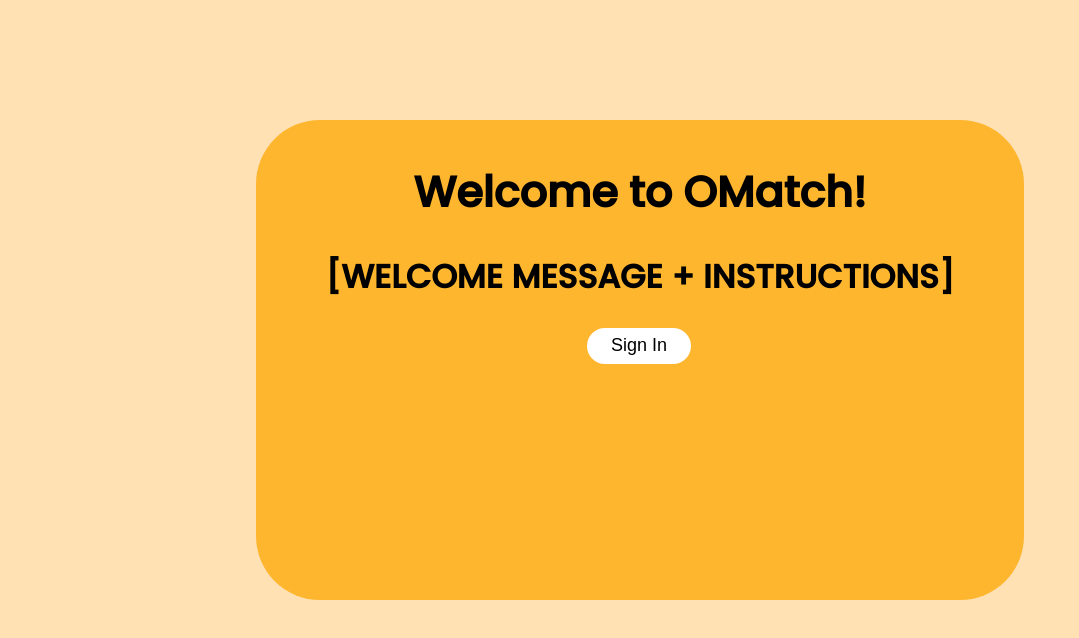
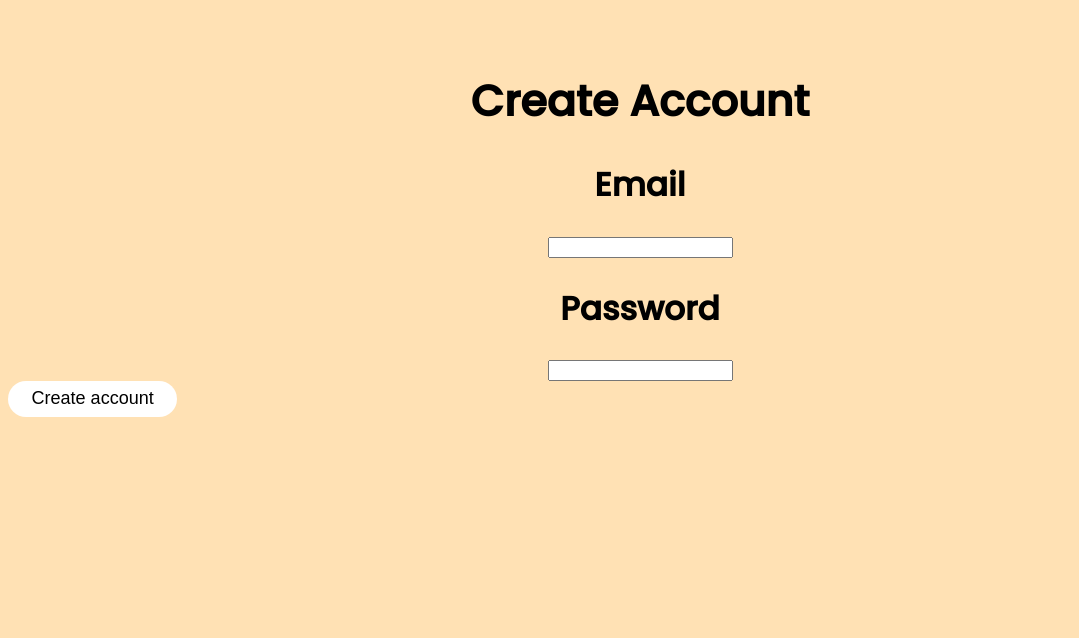
Before and after one commit to jonathanzhou1/OMatch, a React (Vite) app in the folder omatch/: page /create-account in a window 1280 px wide. Shown: the top 638 px of the page, without its empty margins (0-1079 px from the left). Built offline with nearby package versions, Linux system fonts and the light colour scheme; no server answers.

Commit message:
feat: added baseline Google Firebase Authentication to website

```diff
--- a/omatch/package.json
+++ b/omatch/package.json
@@ -10,9 +10,11 @@
     "preview": "vite preview"
   },
   "dependencies": {
+    "firebase": "^10.7.0",
     "playwright": "^1.40.1",
     "react": "^18.2.0",
-    "react-dom": "^18.2.0"
+    "react-dom": "^18.2.0",
+    "react-router-dom": "^6.20.1"
   },
   "devDependencies": {
     "@playwright/test": "^1.40.0",
--- a/omatch/src/components/App.tsx
+++ b/omatch/src/components/App.tsx
@@ -1,9 +1,18 @@
-import LandingPage from "./landing/LandingPage";
+import { BrowserRouter, Routes, Route } from "react-router-dom";
+import LandingPage from "../pages/LandingPage";
+import SignInPage from "../pages/SignInPage";
+import CreateAccountBox from "./signin/CreateAccountBox";
 
 function App() {
   return (
     <div>
-      <LandingPage />
+      <BrowserRouter>
+        <Routes>
+          <Route index element={<LandingPage />} />
+          <Route path="/signin" element={<SignInPage />} />
+          <Route path="/create-account" element={<CreateAccountBox />} />
+        </Routes>
+      </BrowserRouter>
     </div>
   );
 }
--- a/omatch/src/components/landing/WelcomeBox.tsx
+++ b/omatch/src/components/landing/WelcomeBox.tsx
@@ -1,11 +1,30 @@
 import "../../styles/index.css";
+import { Link } from "react-router-dom";
+import { auth } from "../../firebase-config";
+import { User, onAuthStateChanged } from "firebase/auth";
+import { useState } from "react";
 
 export default function WelcomeBox() {
+  const [loggedInUser, setLoggedInUser] = useState(auth.currentUser);
+  console.log("before entering observer");
+  console.log(loggedInUser);
+  onAuthStateChanged(auth, (user) => {
+    setLoggedInUser(user);
+    console.log("entered onAuthStateChanged function");
+    console.log(user);
+  });
+
   return (
     <div id="welcome">
       <h1>Welcome to OMatch!</h1>
       <h2>[WELCOME MESSAGE + INSTRUCTIONS]</h2>
-      <button id="signInButton">Sign In</button>
+      <Link to="/signin">
+        <button id="toSignInPageButton">Sign In</button>
+      </Link>
+      <Link to="/create-account">
+        <button id="toCreateAccountPageButton">Create Account</button>
+      </Link>
+      <p> {loggedInUser?.email} are logged in.</p>
     </div>
   );
 }
--- /dev/null
+++ b/omatch/src/components/signin/CreateAccountBox.tsx
@@ -0,0 +1,49 @@
+import "../../styles/index.css";
+import { useState } from "react";
+import { createUserWithEmailAndPassword } from "firebase/auth";
+import { auth } from "../../firebase-config";
+import { Link } from "react-router-dom";
+
+// This page uses Google Firebase Authentication to allow users to create accounts and sign in
+
+export default function CreateAccountBox() {
+  const [registerEmail, setRegisterEmail] = useState("");
+  const [registerPassword, setRegisterPassword] = useState("");
+
+  async function register() {
+    try {
+      const user = await createUserWithEmailAndPassword(
+        auth,
+        registerEmail,
+        registerPassword
+      );
+      console.log(user);
+    } catch (error: any) {
+      console.log(error.message);
+    }
+  }
+
+  return (
+    <div id="createAccount">
+      <h1>Create Account</h1>
+      <h2>Email</h2>
+      <input
+        type="email"
+        onChange={(event) => {
+          setRegisterEmail(event.target.value);
+        }}
+      ></input>
+      <h2>Password</h2>
+      {/* Consider adding minLength and pattern properties for more secure passwords */}
+      <input
+        type="password"
+        onChange={(event) => {
+          setRegisterPassword(event.target.value);
+        }}
+      ></input>
+      <Link to="/">
+        <button onClick={register}>Create account</button>
+      </Link>
+    </div>
+  );
+}
--- a/omatch/src/components/signin/SignInBox.tsx
+++ b/omatch/src/components/signin/SignInBox.tsx
@@ -1,14 +1,54 @@
+import { auth } from "../../firebase-config";
+import "../../styles/index.css";
+import { useState } from "react";
+import { signInWithEmailAndPassword, signOut } from "firebase/auth";
+import { Link } from "react-router-dom";
+
 // This page uses Google Firebase Authentication to allow users to create accounts and sign in
 
 export default function SignInBox() {
+  const [loginEmail, setLoginEmail] = useState("");
+  const [loginPassword, setLoginPassword] = useState("");
+
+  async function login() {
+    try {
+      const user = await signInWithEmailAndPassword(
+        auth,
+        loginEmail,
+        loginPassword
+      );
+      console.log(user);
+    } catch (error: any) {
+      console.log(error.message);
+    }
+  }
+
+  // async function logout() {
+  //   await signOut(auth);
+  // }
+
   return (
     <div id="signIn">
       <h1>Sign In</h1>
       <h2>Email</h2>
-      <input type="email"></input>
+      <input
+        type="email"
+        onChange={(event) => {
+          setLoginEmail(event.target.value);
+        }}
+      ></input>
       <h2>Password</h2>
-      {/* Consider adding minLength and pattern properties for more secure passwords */}
-      <input type="password"></input> <button>Sign In</button>
+      <input
+        type="password"
+        onChange={(event) => {
+          setLoginPassword(event.target.value);
+        }}
+      ></input>
+      <Link to="/">
+        <button id="signInButton" onClick={login}>
+          Sign In
+        </button>
+      </Link>
     </div>
   );
 }
--- /dev/null
+++ b/omatch/src/firebase-config.ts
@@ -0,0 +1,8 @@
+import { initializeApp } from "firebase/app";
+import { getAuth } from "firebase/auth";
+
+import { firebaseConfig } from "../private/firebase-keys";
+
+const app = initializeApp(firebaseConfig);
+
+export const auth = getAuth(app);
--- a/omatch/src/components/landing/LandingPage.tsx
+++ b/omatch/src/pages/LandingPage.tsx
@@ -1,5 +1,5 @@
 import { useState } from "react";
-import WelcomeBox from "./WelcomeBox";
+import WelcomeBox from "../components/landing/WelcomeBox";
 
 export default function LandingPage() {
   return (
--- a/omatch/src/components/signin/SignInPage.tsx
+++ b/omatch/src/pages/SignInPage.tsx
@@ -1,4 +1,4 @@
-import SignInBox from "./SignInBox";
+import SignInBox from "../components/signin/SignInBox";
 
 export default function SignInPage() {
   return (
--- a/omatch/src/styles/index.css
+++ b/omatch/src/styles/index.css
@@ -42,3 +42,8 @@ button {
 button:hover {
   background-color: rgb(224, 224, 224);
 }
+
+input {
+  display: block;
+  margin: auto;
+}
```
Also changed, not shown: omatch/src/pages/CreateAccountPage.tsx (added, +9 -0 lines), 2 other files (tests, documents, lock files or other folders).
